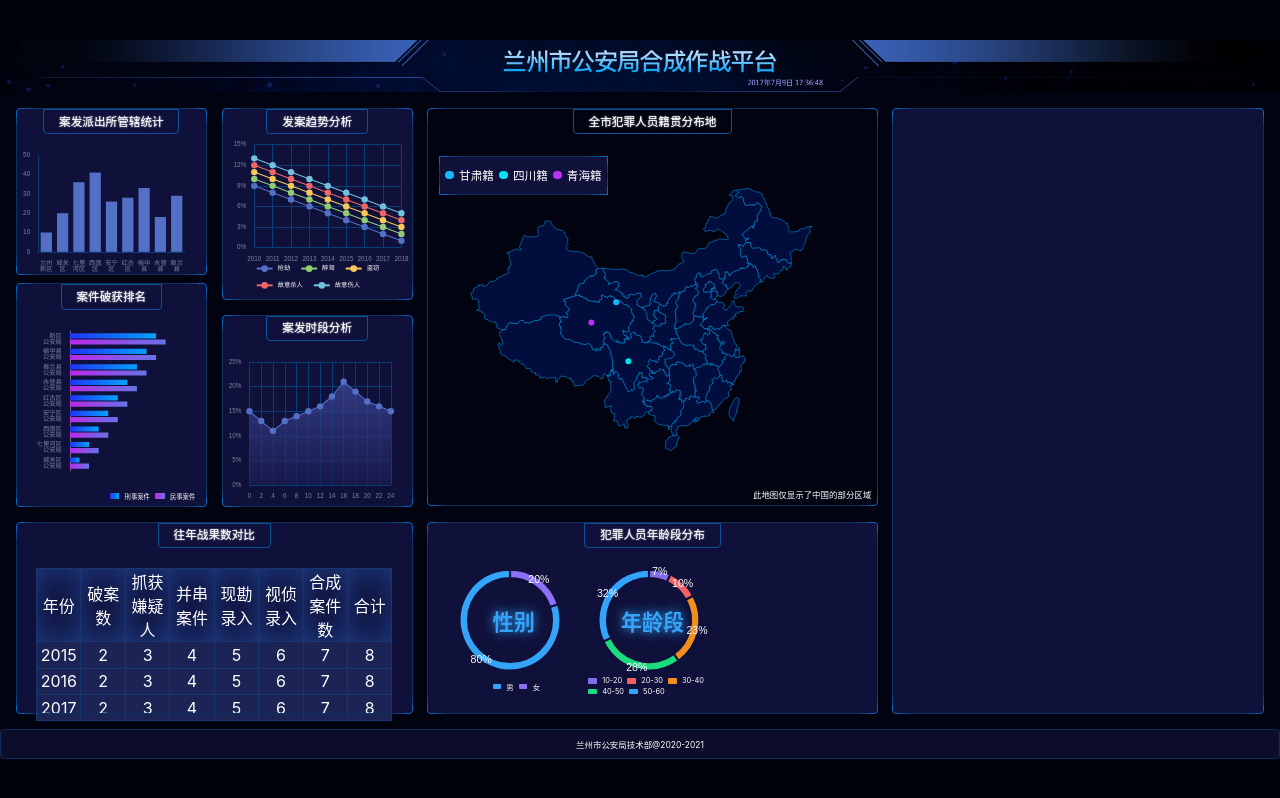
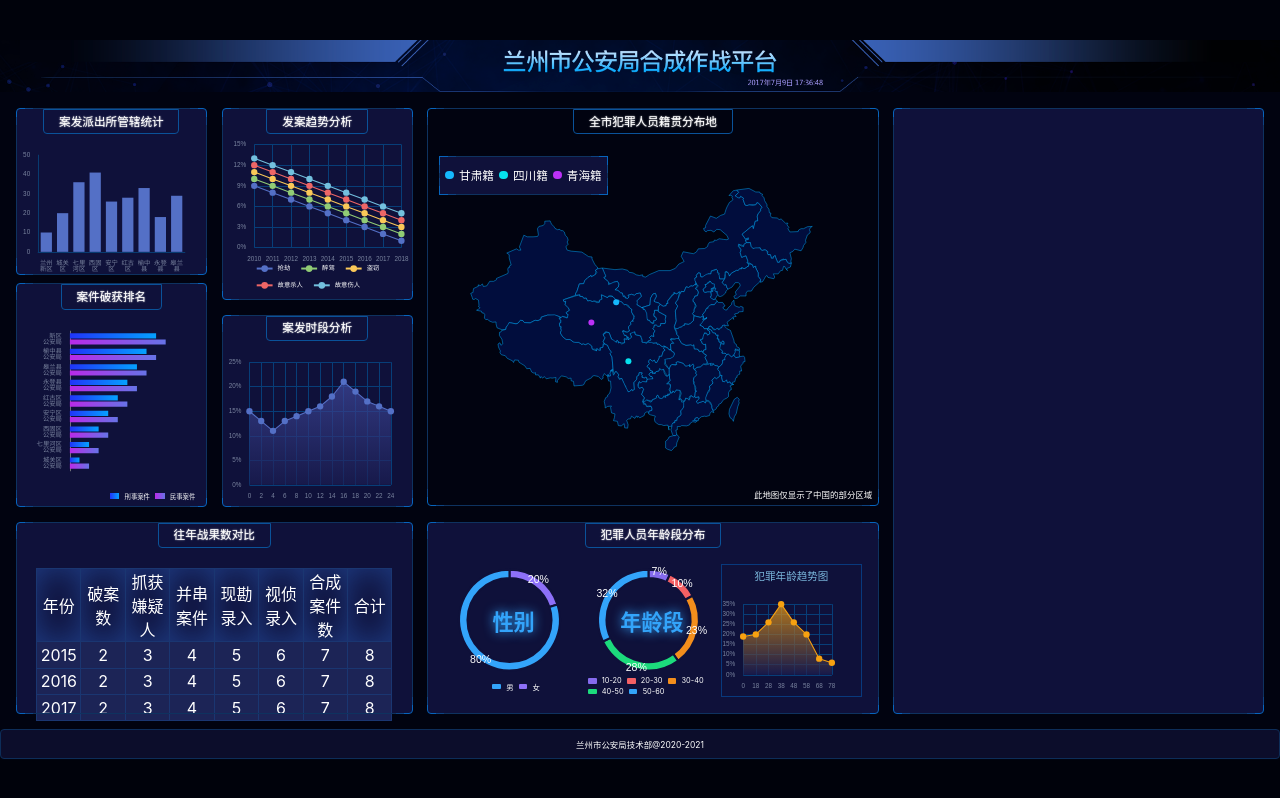
Before and after one commit to WangXiaoyugg/big-screen-demo, a React (Vite) app: page /#/ in a window 1280 px wide. Built offline with nearby package versions, Linux system fonts and the light colour scheme.

Commit message:
feat: 完成chart-9

```diff
--- a/src/components/chart-9.tsx
+++ b/src/components/chart-9.tsx
@@ -1,17 +1,58 @@
 import React, {useEffect, useRef} from 'react';
 import * as echarts from 'echarts';
+import { createEchartsOptions } from '../shared/create-echarts-options'
+import px from '../shared/px'
 
- const Chart9 = () => {
+const Chart9 = () => {
   const divRef = useRef(null);
   useEffect(() => {
     var myChart = echarts.init(divRef.current);
+    myChart.setOption(createEchartsOptions({
+      color: '#F7A110',
+      xAxis: {
+        type: 'category',
+        boundaryGap: false,
+        data: [0, 18, 28, 38, 48, 58, 68, 78],
+        splitLine: {show: true, lineStyle: {color: '#073E78'}},
+        axisTick: {show: false},
+        axisLine: {show: false},
+      },
+      yAxis: {
+        type: 'value',
+        splitLine: {lineStyle: {color: '#073E78'}},
+        axisLabel: {
+          formatter(val) {
+            return val * 100 + '%';
+          }
+        }
+      },
+      series: [{
+        type: 'line',
+        data: [
+          0.19, 0.20, 0.26,
+          0.35, 0.26, 0.20,
+          0.08, 0.06
+        ],
+        symbol: 'circle',
+        symbolSize: px(12),
+        lineStyle: {width: px(2)},
+        areaStyle: {
+          color: new echarts.graphic.LinearGradient(0, 0, 0, 1, [{
+            offset: 0,
+            color: '#F7A110'
+          }, {
+            offset: 1,
+            color: '#1B1D52'
+          }]),
+        }
+      }]
+    }));
   }, []);
 
   return (
     <div className="age-group-3">
-      <div ref={divRef} className="chart">
-
-      </div>
+      <h3>犯罪年龄趋势图</h3>
+      <div ref={divRef} className="chart" />
     </div>
   );
 };
--- a/src/pages/home.scss
+++ b/src/pages/home.scss
@@ -222,6 +222,10 @@
           justify-content: flex-start;
         }
       }
+      &-3 {
+        border: 1px solid #08397d;
+        h3 {font-size: px(20); color: #7ab6db; margin-top: px(6); text-align: center;}
+      }
 
     }
   }
```
